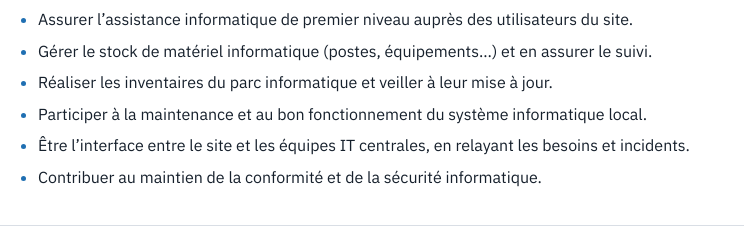
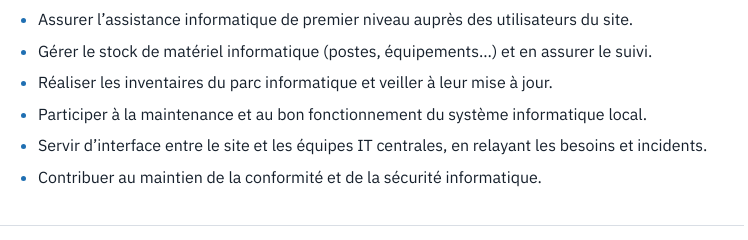
Before and after one commit to ali-elmagri/ali-elmagri.github.io, a plain HTML site: page index.html in a window 1280 px wide. Shown: the part 1300-1540 px from the top of the page, 428-1176 px from the left. Drawn offline with nearby package versions, Linux system fonts and the light colour scheme.

Commit message:
Update index.html

```diff
--- a/index.html
+++ b/index.html
@@ -97,7 +97,7 @@
           <li>Gérer le stock de matériel informatique (postes, équipements...) et en assurer le suivi.</li>
           <li>Réaliser les inventaires du parc informatique et veiller à leur mise à jour.</li>
           <li>Participer à la maintenance et au bon fonctionnement du système informatique local.</li>
-          <li>Être l’interface entre le site et les équipes IT centrales, en relayant les besoins et incidents. </li>
+          <li>Servir d’interface entre le site et les équipes IT centrales, en relayant les besoins et incidents. </li>
           <li>Contribuer au maintien de la conformité et de la sécurité informatique.</li>
         </ul>
       </div>
```
